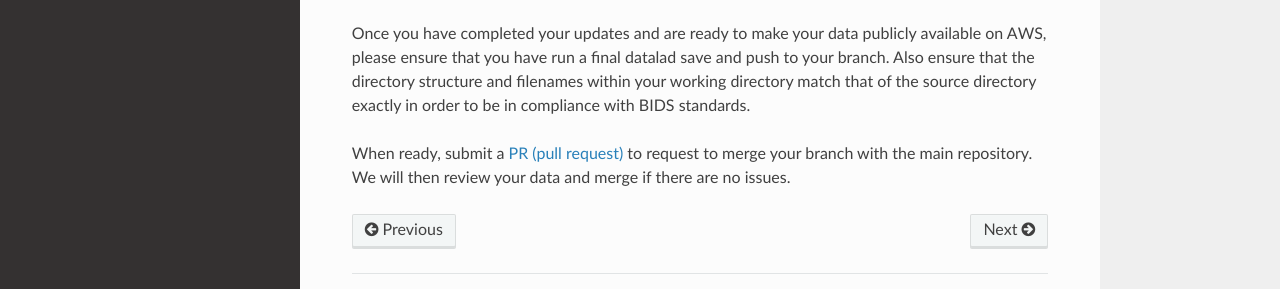
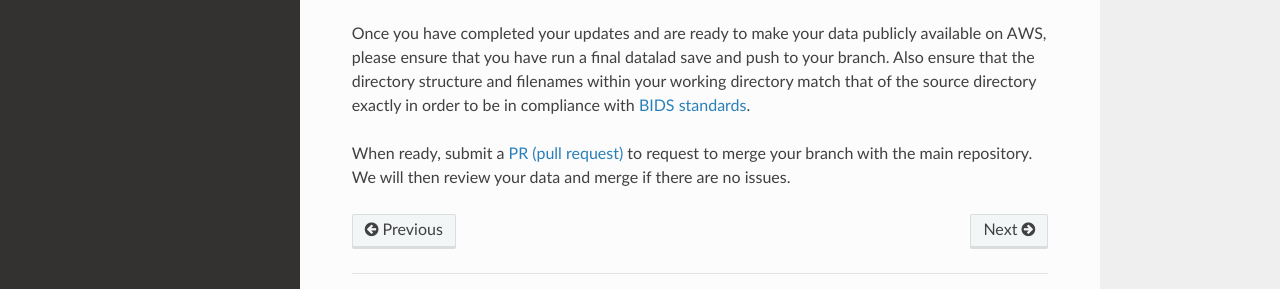
Before and after one commit to DCAN-Labs/BOBsRepositoryRTD, an MkDocs documentation site: the page built from docs/contribute.md, in a window 1280 px wide and 900 px high, scrolled down 2174 px. Shown: the part 557-846 px from the top of the window. Built offline with MkDocs 1.6.1, drawn with Linux system fonts in a browser that asks for light colours; nearby versions of some CDN libraries; part of the change alters nothing that is shown.

```diff
--- a/docs/contribute.md
+++ b/docs/contribute.md
@@ -77,6 +77,6 @@ datalad push --to github
 From here, you can modify the files within your working directory as you please. The data is automically locked again after running `datalad save`, so remember to use `datalad unlock <filename>` before modifying a given file.
 
 ### Submitting a Pull Request Once Your Data is Ready to Share
-Once you have completed your updates and are ready to make your data publicly available on AWS, please ensure that you have run a final datalad save and push to your branch. Also ensure that the directory structure and filenames within your working directory match that of the source directory exactly in order to be in compliance with BIDS standards.
+Once you have completed your updates and are ready to make your data publicly available on AWS, please ensure that you have run a final datalad save and push to your branch. Also ensure that the directory structure and filenames within your working directory match that of the source directory exactly in order to be in compliance with [BIDS standards](https://bids.neuroimaging.io/).
 
 When ready, submit a [PR (pull request)](https://docs.github.com/en/pull-requests/collaborating-with-pull-requests/proposing-changes-to-your-work-with-pull-requests/about-pull-requests) to request to merge your branch with the main repository. We will then review your data and merge if there are no issues.
```
